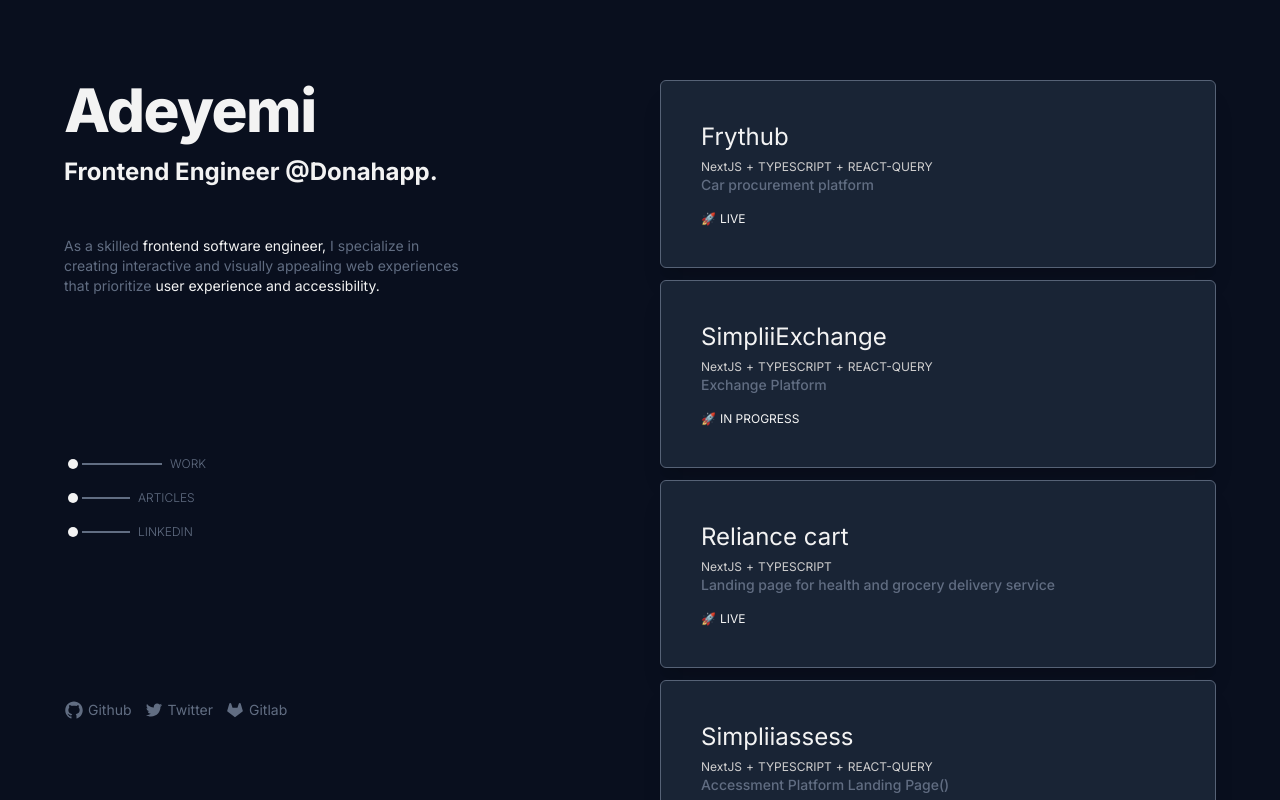
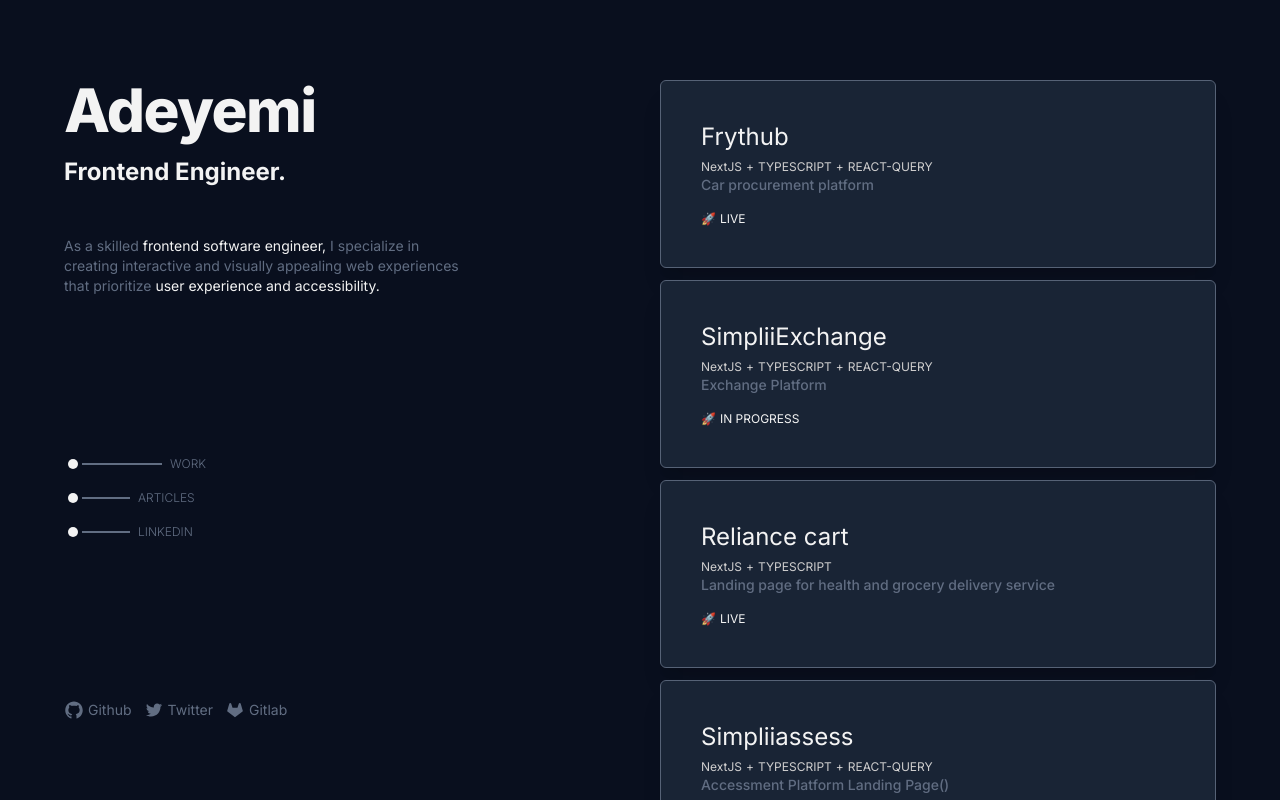
Before and after one commit to addegbenga/notion, a Next.js app: page / in a window 1280 px wide. Shown: the top 800 px of the page. Built offline with nearby package versions, Linux system fonts and the light colour scheme.

Commit message:
Update index.tsx

```diff
--- a/pages/index.tsx
+++ b/pages/index.tsx
@@ -88,7 +88,7 @@ export default function index() {
                 Adeyemi
               </h1>
               <h1 className="mt-4 text-xl font-bold lg:text-2xl text-accent100 ">
-                Frontend Engineer @Donahapp.
+                Frontend Engineer.
               </h1>
             </div>
             <p className="max-w-md mt-12 leading-7 lg:text-sm text-accent200">
```
